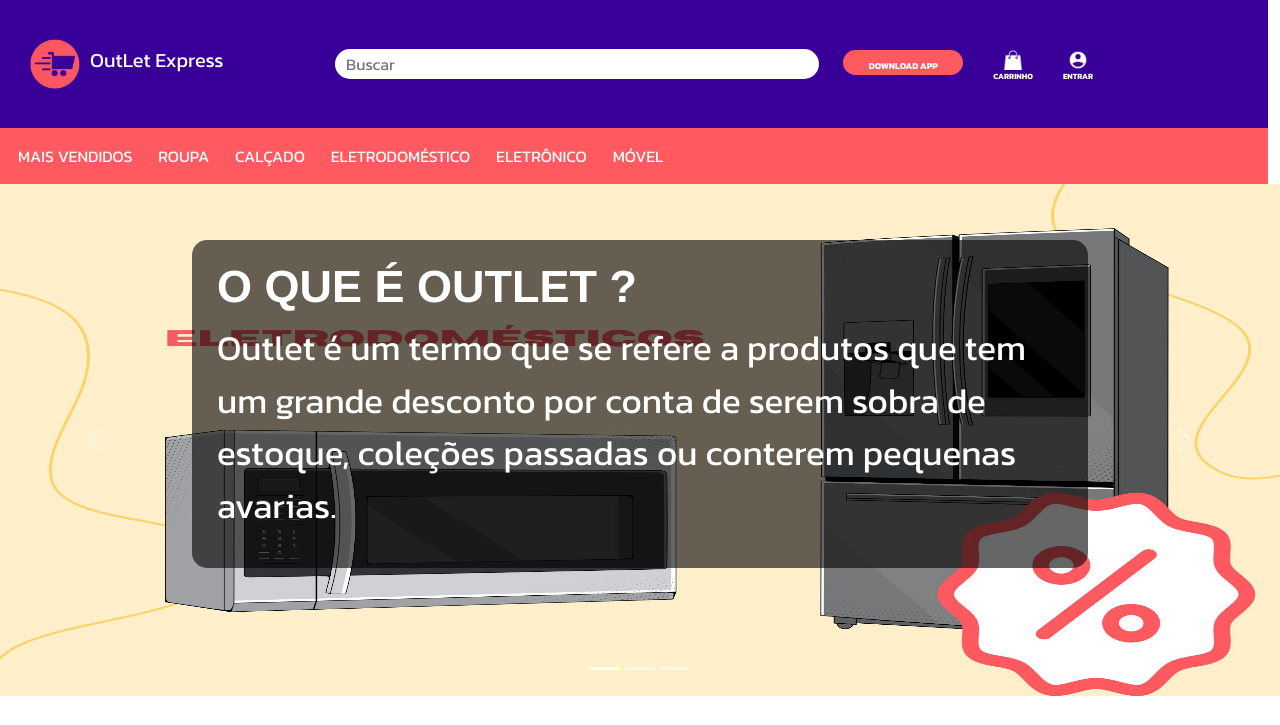
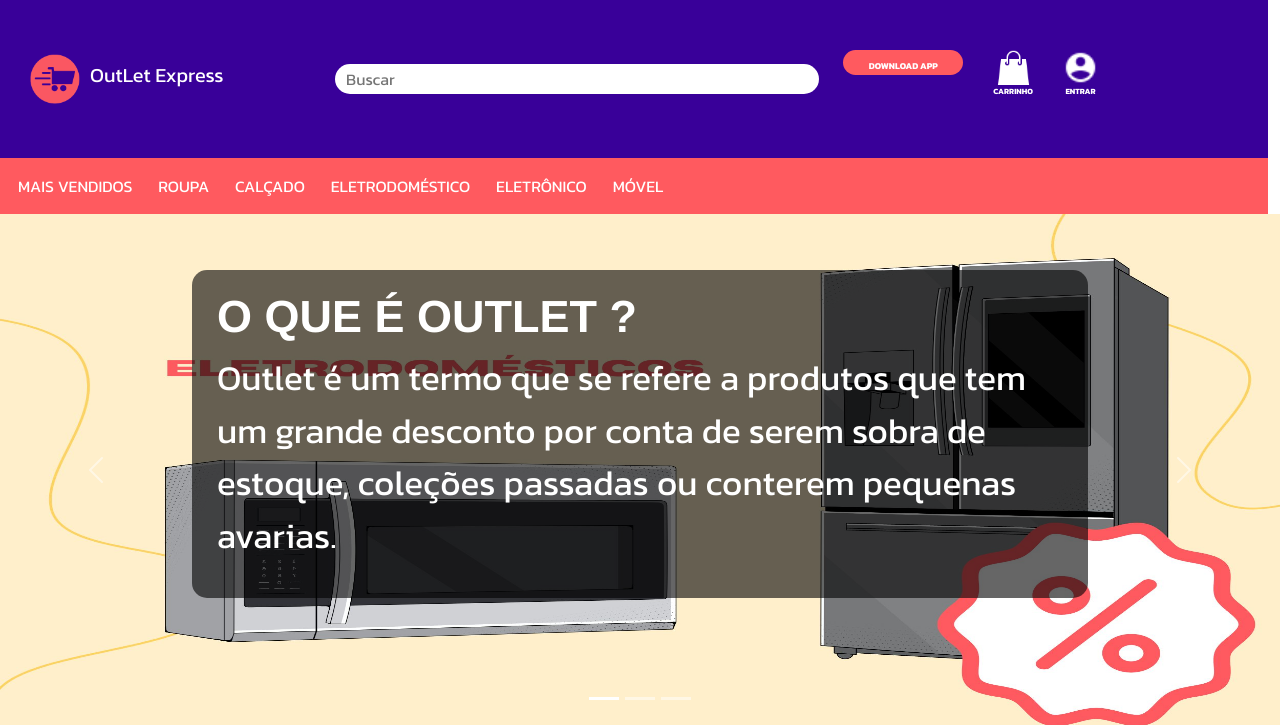
Before and after one commit to eduolmo/OutletExpressWeb, a PHP site: page /html/index.html in a window 1280 px wide. Shown: the top 725 px of the page. Run offline with PHP 8.4, Linux system fonts and the light colour scheme.

Commit message:
Add files via upload

```diff
--- a/css/cabecalho2.css
+++ b/css/cabecalho2.css
@@ -81,6 +81,16 @@ header .logo_titulo{
     padding-top: 20px;
 }
 
+.botoes img{
+    width: 35px;
+    height: 35px;
+}
+
+.carrinho,.entrar{
+    margin-bottom: 15px
+
+}
+
 .botao{
     border: 0;
     border-radius: 20px;
```
